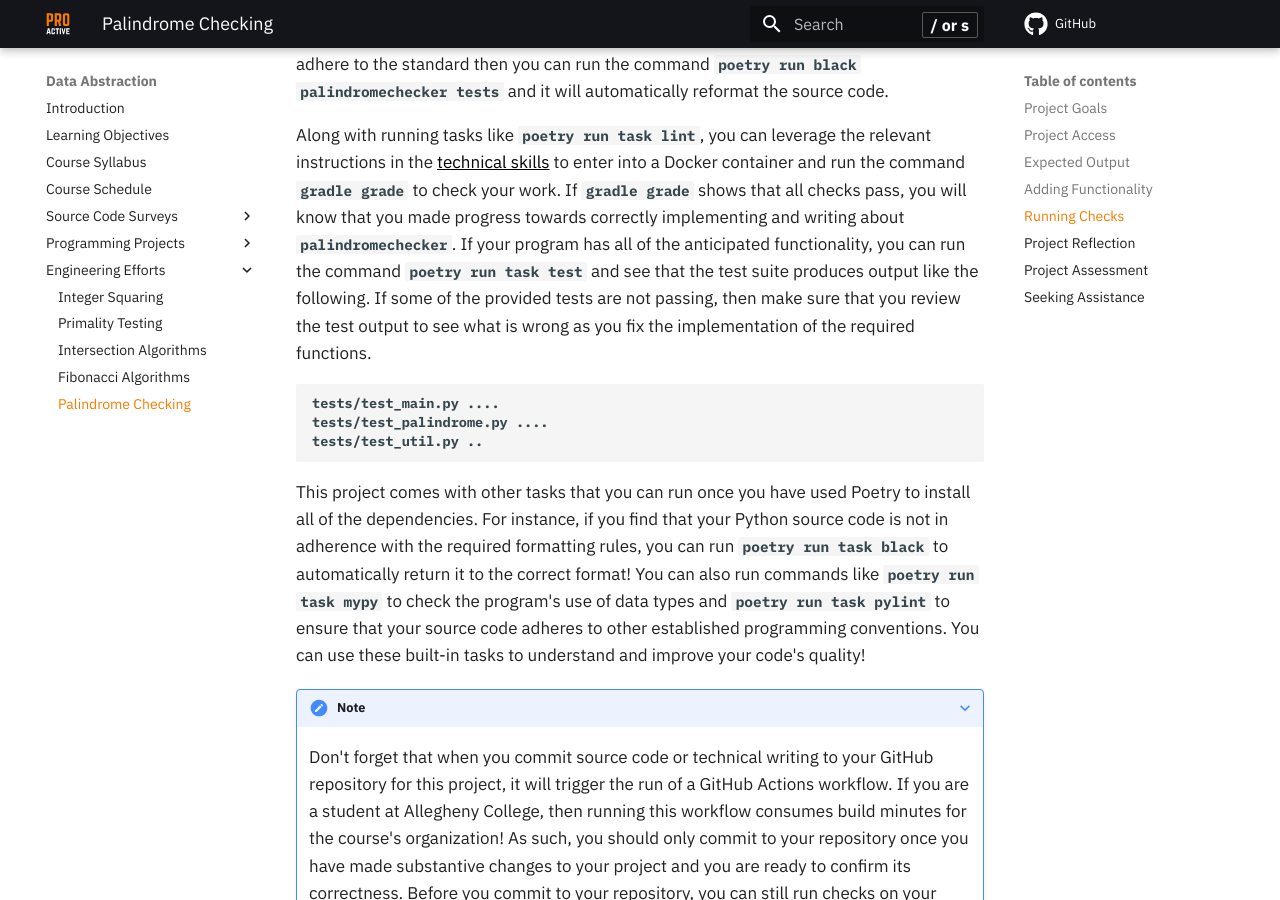
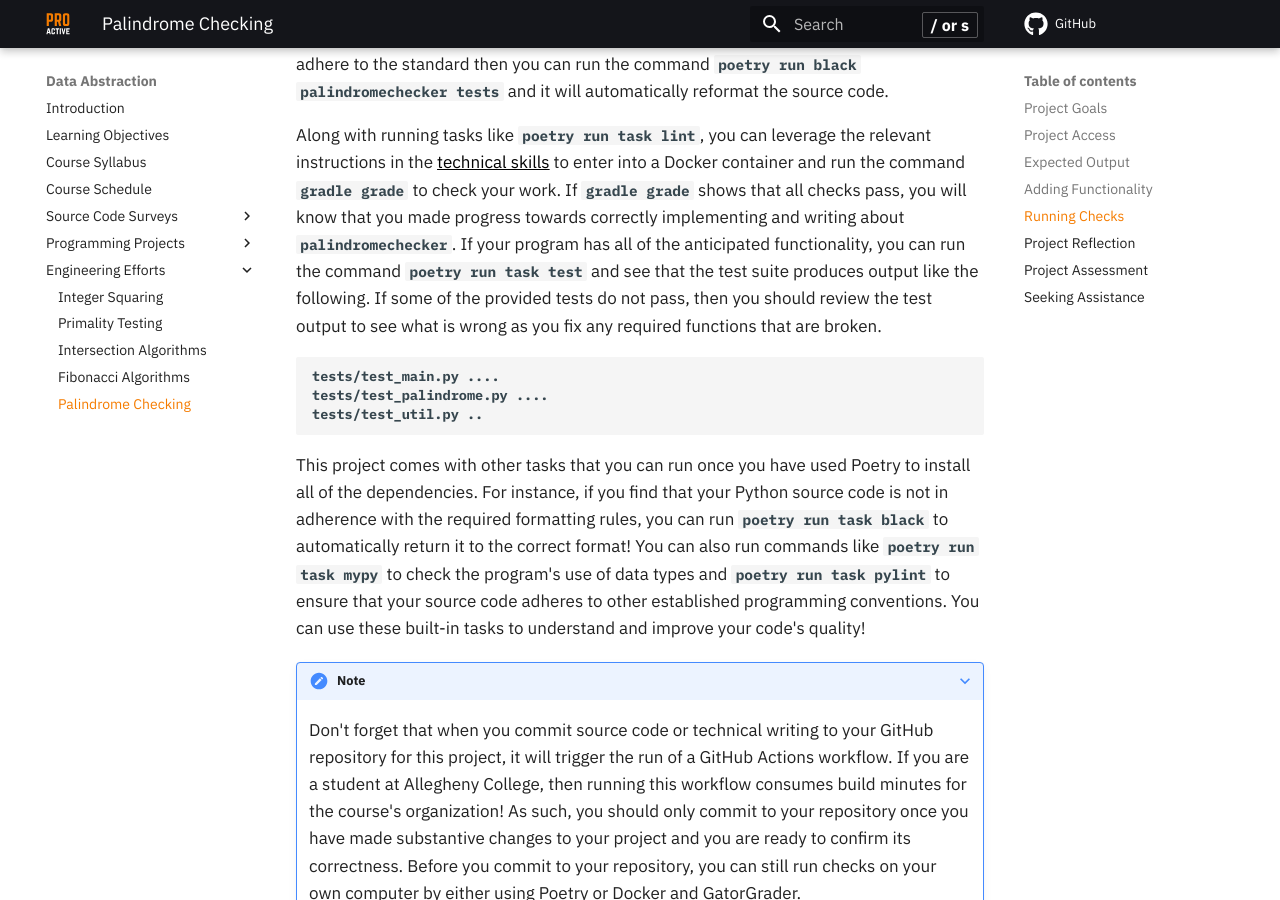
Before and after one commit to ProactiveProgrammers/www.proactiveprogrammers.com, an MkDocs documentation site: the page built from docs/data-abstraction/engineering-efforts/palindrome-checking.md, in a window 1280 px wide and 900 px high, scrolled down 3639 px. Built offline with MkDocs 1.6.1 and Material for MkDocs 9.7.7, drawn with Linux system fonts in a browser that asks for light colours; comment, search, counter and statistics services are not loaded.

Commit message:
fix: Improve the phrasing in the palindrome-checking content on tests.

````diff
--- a/docs/data-abstraction/engineering-efforts/palindrome-checking.md
+++ b/docs/data-abstraction/engineering-efforts/palindrome-checking.md
@@ -174,11 +174,11 @@ relevant instructions in the [technical
 skills](/proactive-skills/introduction-proactive-skills/) to enter into a Docker
 container and run the command `gradle grade` to check your work. If `gradle
 grade` shows that all checks pass, you will know that you made progress towards
-correctly implementing and writing about `palindromechecker`. If your program has
-all of the anticipated functionality, you can run the command `poetry run task
-test` and see that the test suite produces output like the following. If some of
-the provided tests are not passing, then make sure that you review the test output
-to see what is wrong as you fix the implementation of the required functions.
+correctly implementing and writing about `palindromechecker`. If your program
+has all of the anticipated functionality, you can run the command `poetry run
+task test` and see that the test suite produces output like the following. If
+some of the provided tests do not pass, then you should review the test output
+to see what is wrong as you fix any required functions that are broken.
 
 ```
 tests/test_main.py ....
````
